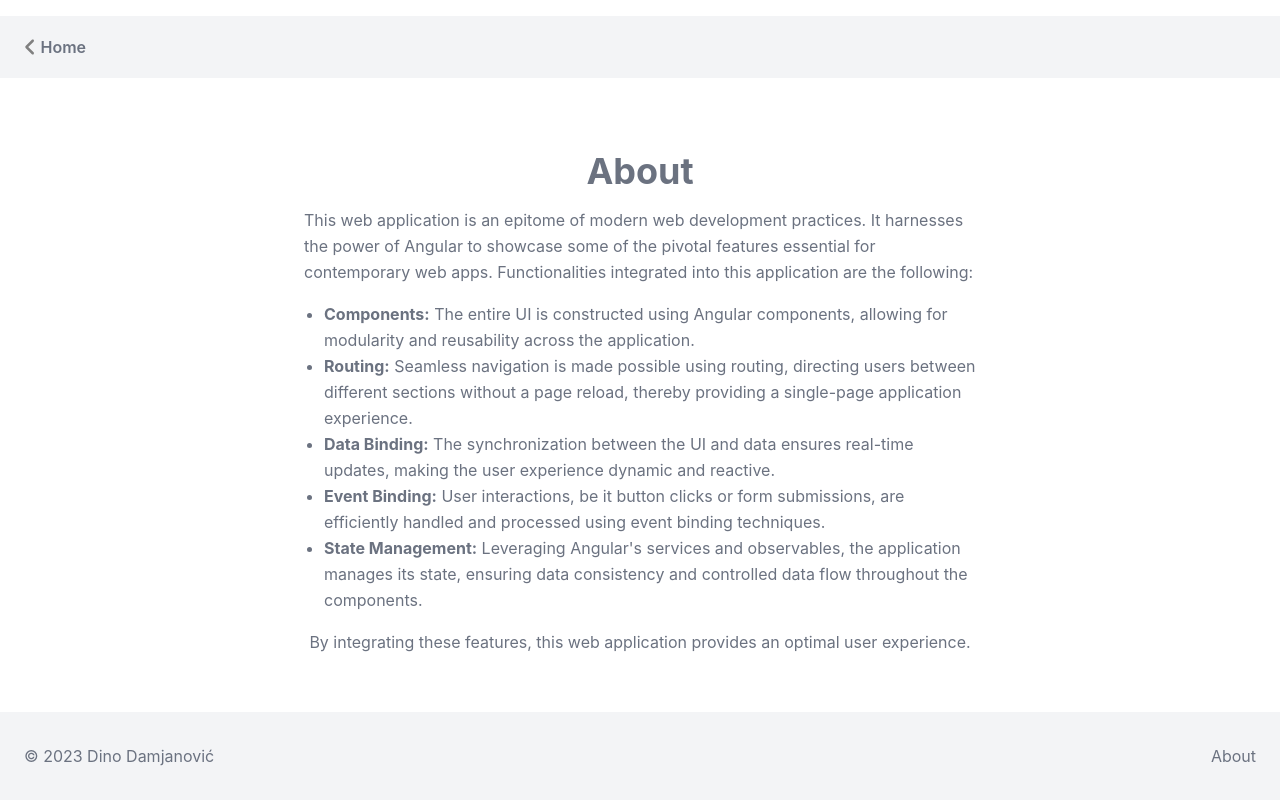
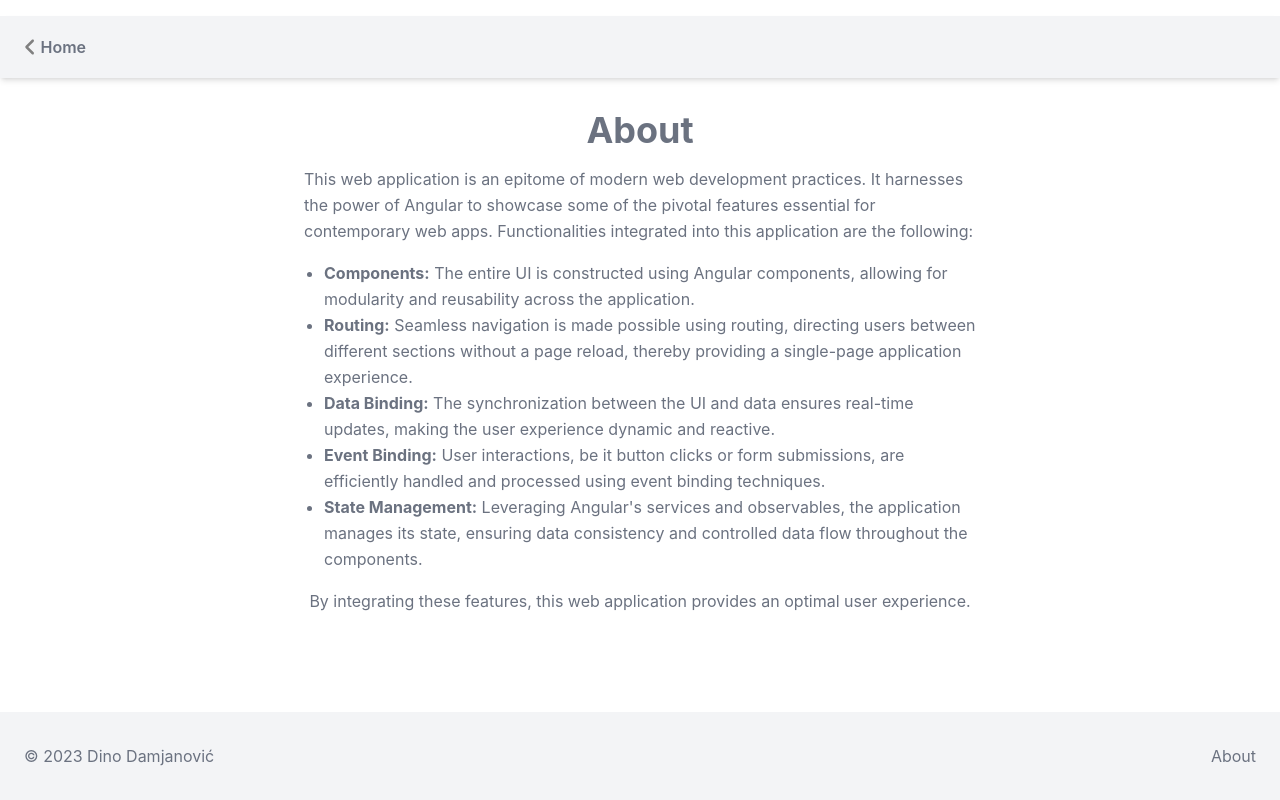
Before and after one commit to DinoDamjanovic/zavrsni_rad_app_angular, an Angular app: page /about in a window 1280 px wide. Built offline with nearby package versions, Linux system fonts and the light colour scheme.

Commit message:
fix vertical alignment of text in about.component.html

```diff
--- a/src/app/components/about-menu/about-menu.component.html
+++ b/src/app/components/about-menu/about-menu.component.html
@@ -1,4 +1,4 @@
-<div class="bg-gray-100 py-4 px-6 flex justify-between items-center mb-4">
+<div class="bg-gray-100 py-4 px-6 flex justify-between items-center top-0 shadow-md">
   <div class="flex justify-between w-full">
     <a [routerLink]="['/home']">
       <div class="flex items-center font-semibold text-gray-500">
--- a/src/app/components/about/about.component.html
+++ b/src/app/components/about/about.component.html
@@ -1,7 +1,7 @@
 <app-main-container>
   <app-about-menu />
 
-  <div class="flex-grow overflow-y-auto flex flex-col justify-center items-center h-full p-8 space-y-4">
+  <div class="flex-grow overflow-y-auto flex flex-col justify-start items-center p-8 space-y-4">
     <h1 class="text-4xl font-bold text-gray-500 text-center max-w-2xl">About</h1>
     <p class="text-gray-500 max-w-2xl leading-relaxed">
       This web application is an epitome of modern web development practices. It harnesses the power of Angular to
--- a/src/app/components/main-menu/main-menu.component.html
+++ b/src/app/components/main-menu/main-menu.component.html
@@ -1,4 +1,4 @@
-<div class="bg-gray-100 py-4 px-6 flex justify-between items-center mb-4">
+<div class="bg-gray-100 py-4 px-6 flex justify-between items-center">
   <div class="flex justify-between w-full">
     <button
       [ngClass]="{
```
Also changed, not shown: 5 other files (tests, documents, lock files or other folders).
